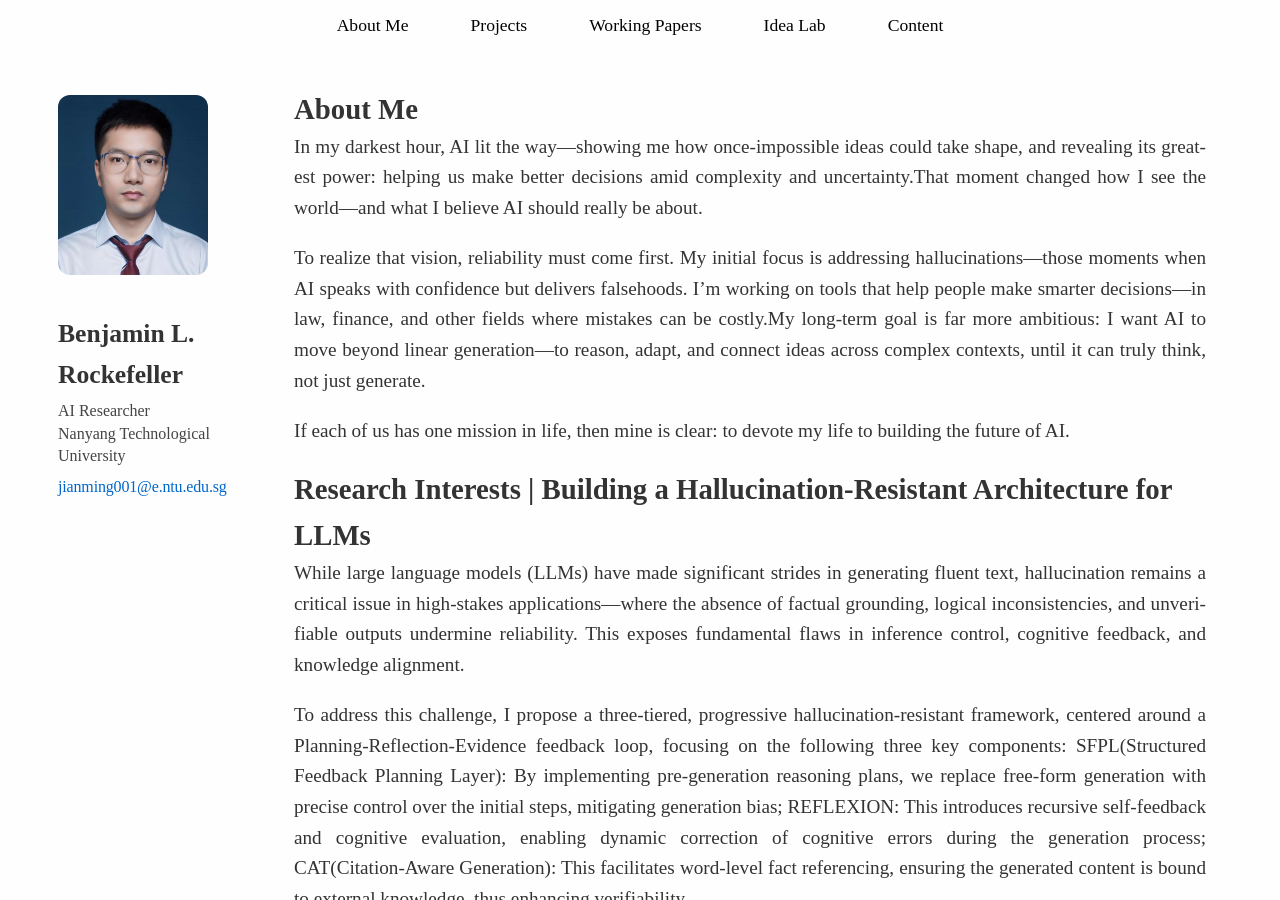
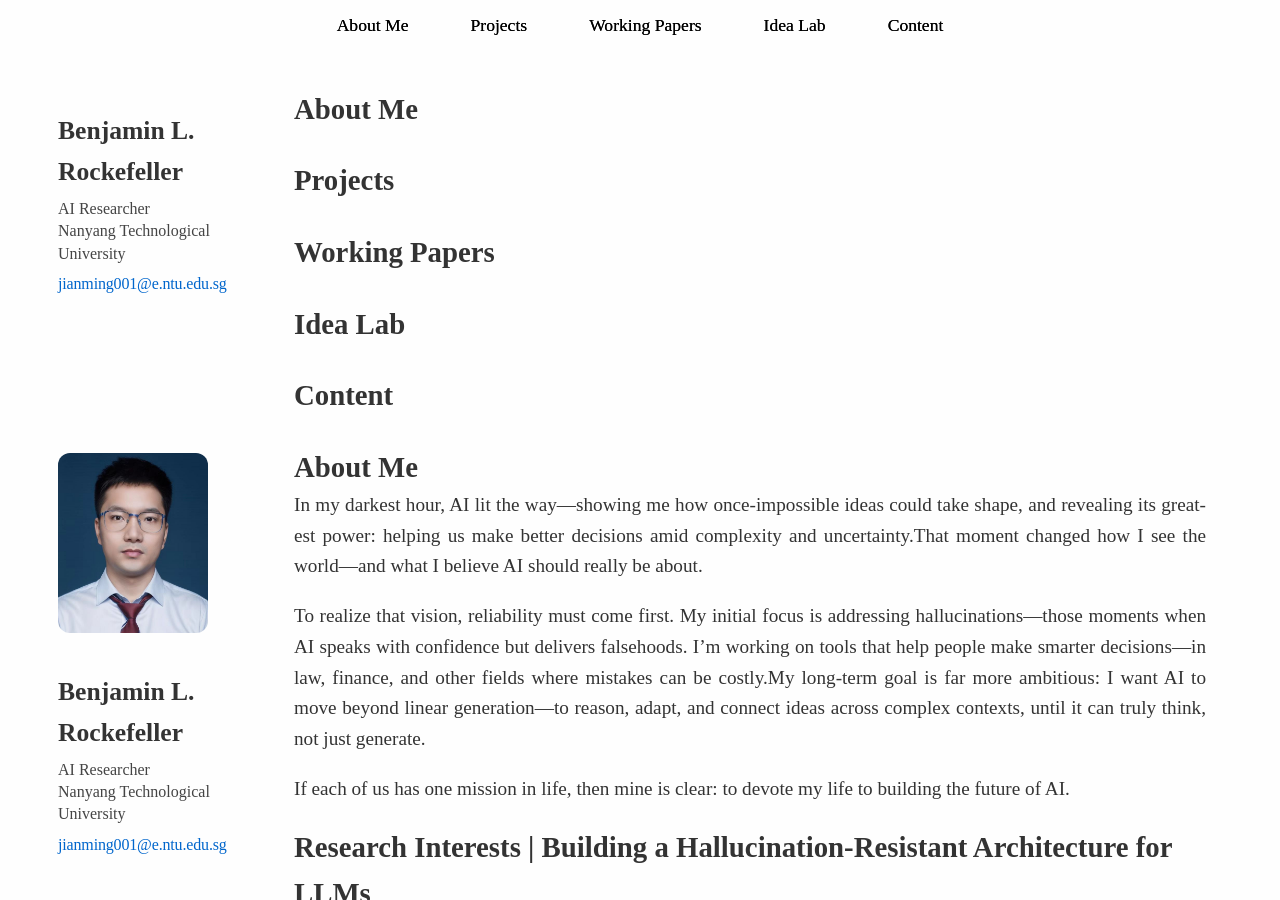
Before and after one commit to BenjaminRockefeller/benjaminrockefeller.github.io, a Jekyll site: the page built from index.md, in a window 1280 px wide and 900 px high. Built offline with Jekyll 4.4.1, drawn with Linux system fonts in a browser that asks for light colours; a style sheet for code colours, icons or effects is not loaded; our own code applies the rules of GitHub Pages for plain Markdown files.

Commit message:
Update homepage.html

```diff
--- a/_layouts/homepage.html
+++ b/_layouts/homepage.html
@@ -48,6 +48,70 @@
         </ul>
       </nav>
       <!-- 导航栏结束 -->
+      <!DOCTYPE html>
+<html lang="{{ site.lang | default: "en-US" }}">
+  <head>
+    <title>{{ site.title }} | {{ site.affiliation }}</title>
+
+    <!-- 其他头部内容 -->
+
+  </head>
+
+  <body>
+    <div class="wrapper">
+      <!-- 导航栏开始 -->
+      <nav>
+        <ul class="navbar">
+          <li><a href="#about">About Me</a></li>
+          <li><a href="#projects">Projects</a></li>
+          <li><a href="#working-papers">Working Papers</a></li>
+          <li><a href="#idea-lab">Idea Lab</a></li>
+          <li><a href="#content">Content</a></li>
+        </ul>
+      </nav>
+      <!-- 导航栏结束 -->
+
+      <header>
+        <!-- 个人信息部分 -->
+        <div class="profile-text">
+          <div class="name">Benjamin L. Rockefeller</div>
+          <div class="position">AI Researcher</div>
+          <div class="position">Nanyang Technological University</div>
+          <div class="email">
+            <a href="mailto:jianming001@e.ntu.edu.sg">jianming001@e.ntu.edu.sg</a>
+          </div>
+        </div>
+      </header>
+
+      <!-- 页面内容部分 -->
+      <section id="about">
+        <h2>About Me</h2>
+        <!-- 你的关于我部分内容 -->
+      </section>
+
+      <section id="projects">
+        <h2>Projects</h2>
+        <!-- 你的项目内容 -->
+      </section>
+
+      <section id="working-papers">
+        <h2>Working Papers</h2>
+        <!-- 你的工作论文内容 -->
+      </section>
+
+      <section id="idea-lab">
+        <h2>Idea Lab</h2>
+        <!-- 你的创意实验室内容 -->
+      </section>
+
+      <section id="content">
+        <h2>Content</h2>
+        <!-- 你的内容部分 -->
+      </section>
+
+    </div>
+  </body>
+</html>
 
       <header>
         {% if site.avatar %}
```
